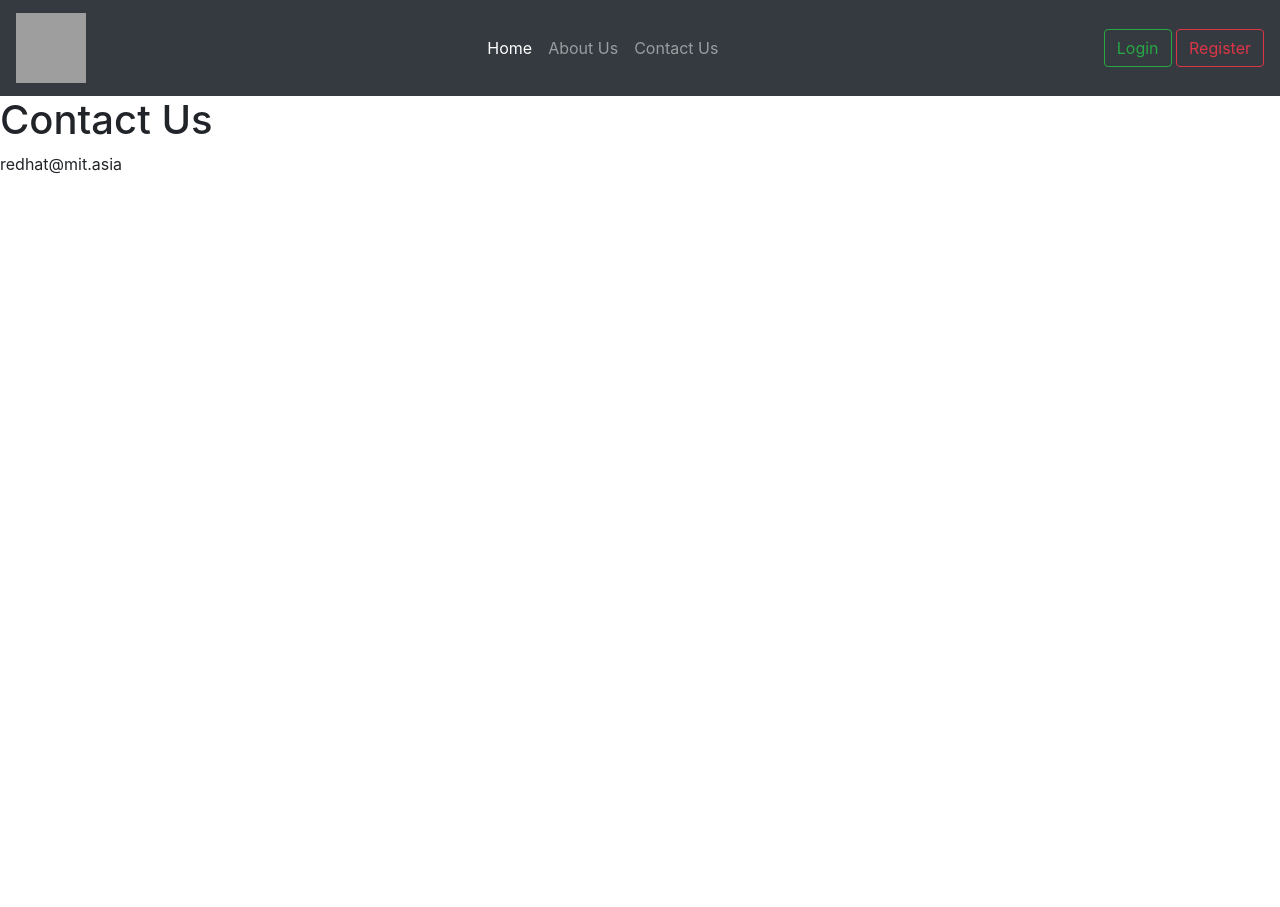
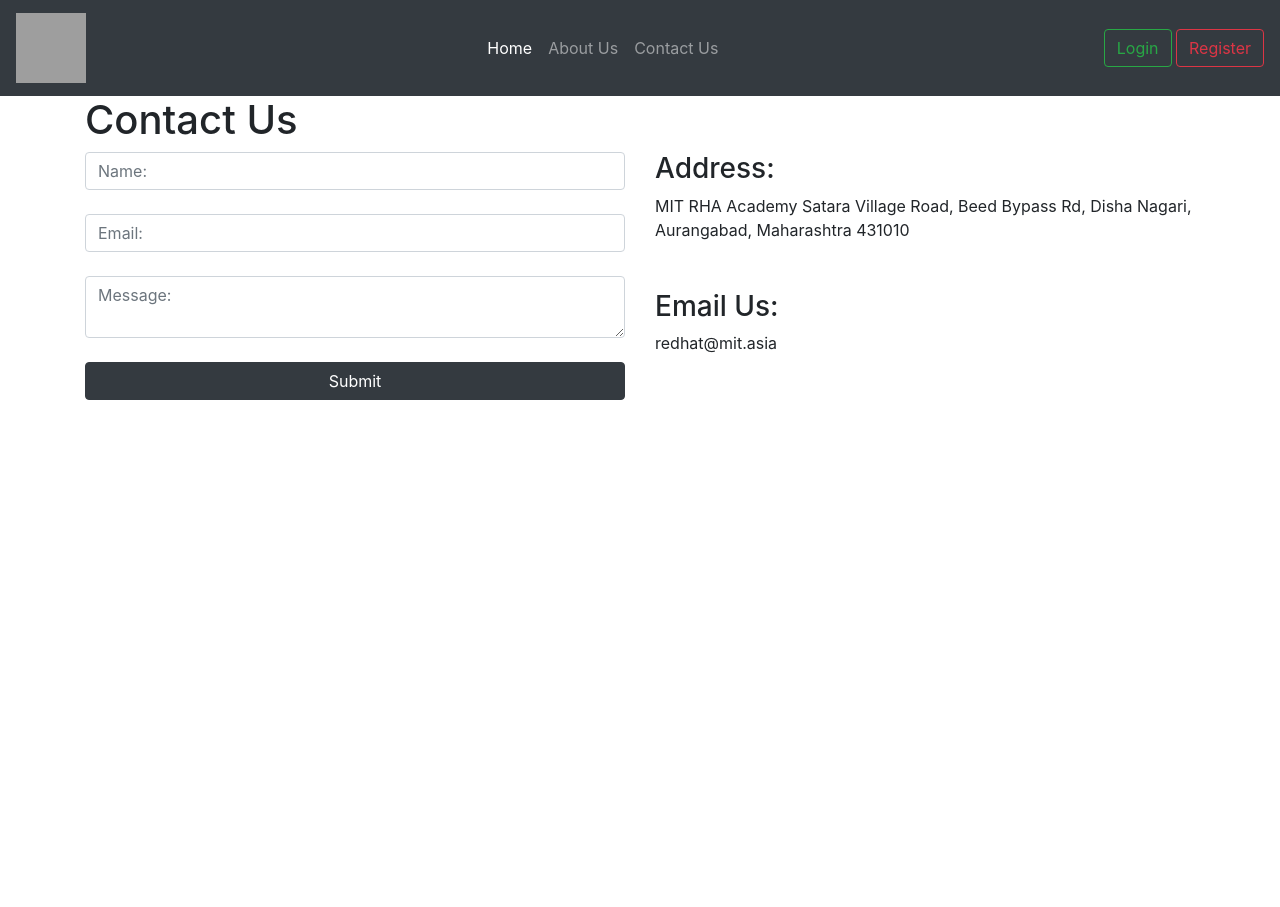
Before and after one commit to Rupeshsolanki/mitrha, a Django app: page /contact/ in a window 1280 px wide. Before the commit the page ends 174 px from the top, so only its background shows below. Run offline with Django 3.2, Linux system fonts and the light colour scheme; parts of the project's set-up code (start-up, migrations or seed data) failed here and were passed over; some libraries are stand-ins or nearby versions; grey boxes are pictures that could not be loaded.

Commit message:
new change

```diff
--- a/templates/common/contact.html
+++ b/templates/common/contact.html
@@ -39,9 +39,33 @@
 
 </nav>
 
+<div class="container">
+
 <h1>Contact Us </h1>
-<p>redhat@mit.asia </p>
 
+<div class="row">
+	<div class="col-sm-6">
+	<form>
+	<input class="form-control" type="text" name="uname" placeholder="Name:" /><br>
+	<input class="form-control" type="email" name="email" placeholder="Email:" /><br>
+	<textarea class="form-control"  placeholder="Message:"></textarea><br>
+	<button class="btn btn-dark btn-block" type="submit">Submit</button>
+	</form>
+	</div>
+	<div class="col-sm-6">
+      <h3>Address:</h3> MIT RHA Academy Satara Village Road, Beed Bypass Rd, Disha Nagari, Aurangabad, Maharashtra 431010
+      <br> <br> <br>
+      <h3>Email Us:</h3> redhat@mit.asia
+
+	</div>
+</div>
+<div class="row my-5">
+<div class="col-sm-8 offset-sm-2">
+<div class="embed-responsive embed-responsive-16by9">
+</div>
+</div>
+</div>
+</div>
 </body>
 
 </html>
```
Also changed, not shown: templates/common/about.html (+10 -3 lines), templates/common/home.html (+14 -0 lines).
